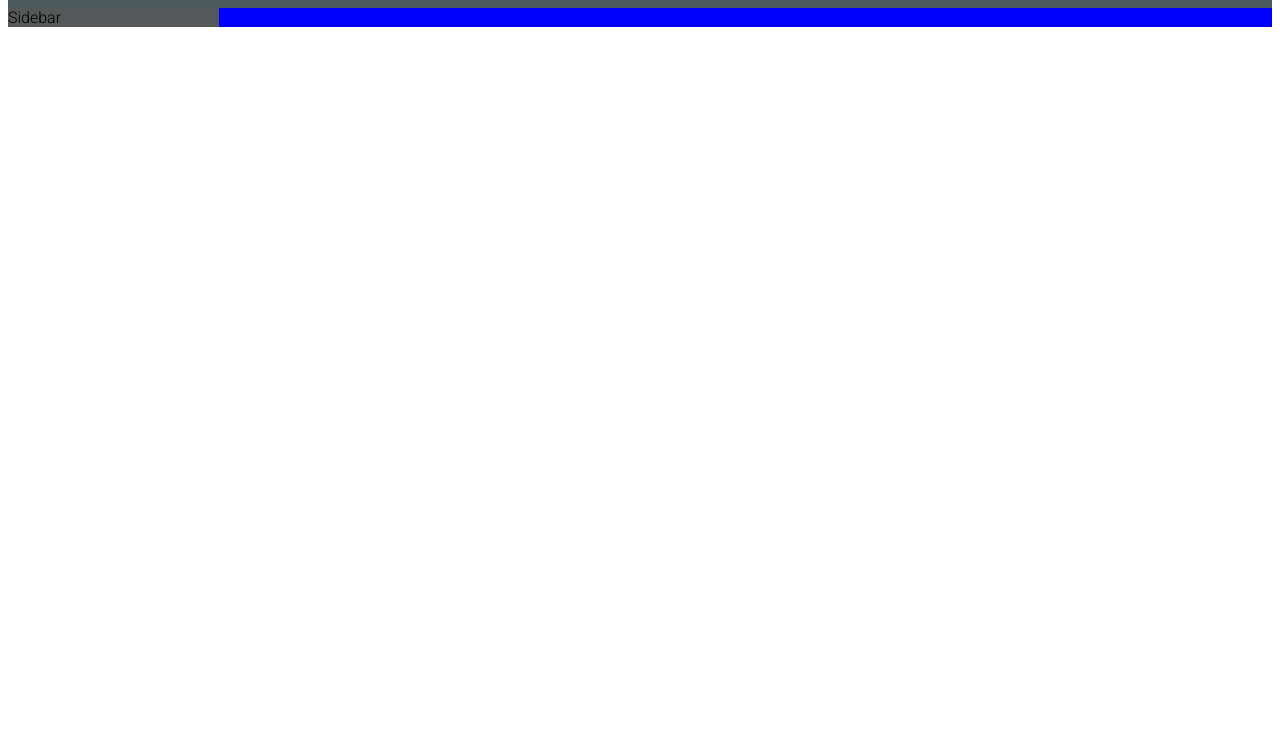
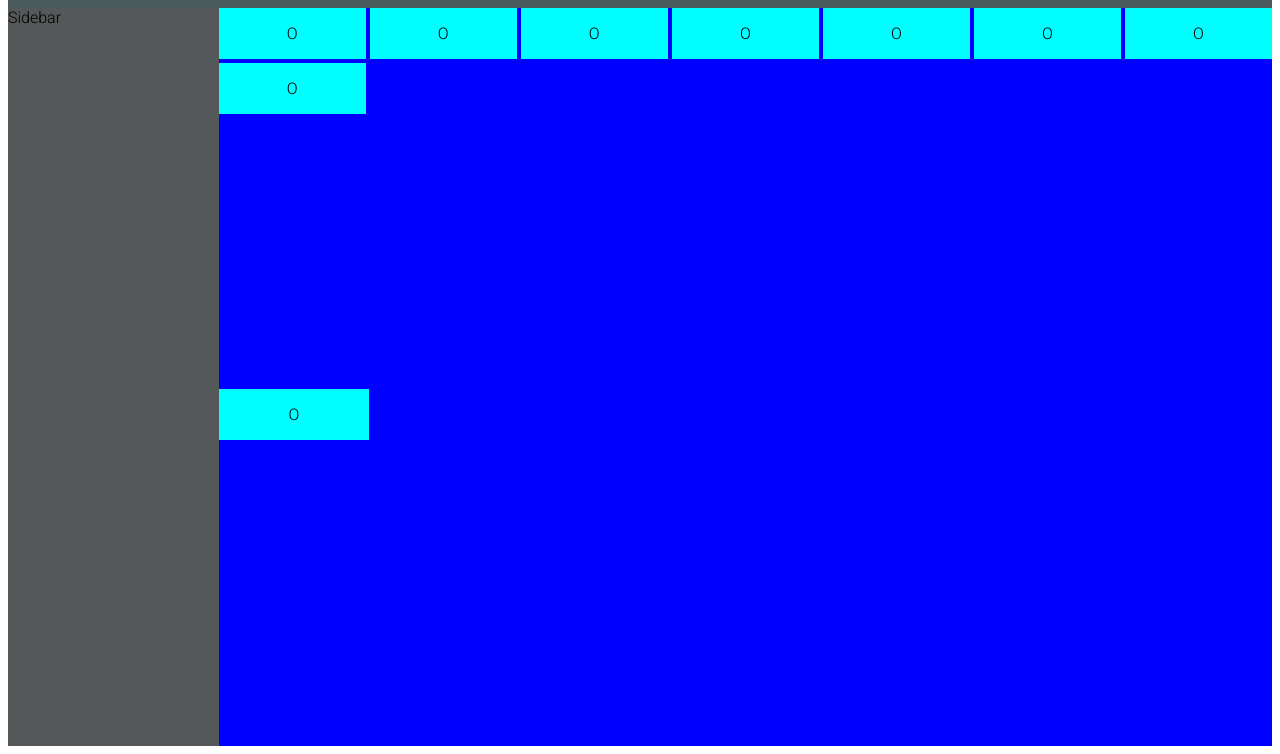
Before and after one commit to mikegecko/battleship, a website: page index.html in a window 1280 px wide. Shown: the part 48-802 px from the top of the page. Drawn offline with Linux system fonts and the light colour scheme.

Commit message:
Add scripts to html & create grid area

```diff
--- a/index.html
+++ b/index.html
@@ -6,12 +6,30 @@
     <meta name="viewport" content="width=device-width, initial-scale=1.0">
     <link rel="stylesheet" href="styles.css">
     <title>Battleship</title>
+    <script type="module" src="./scripts/main.js" defer></script>
+    <script type="module" src="./scripts/ship.js"></script>
+    <script type="module" src="./scripts/player.js"></script>
 </head>
 <body>
     <div class="header">Battleship</div>
     <div class="body-container">
         <div class="sidebar">Sidebar</div>
-        <div class="game-area"></div>
+        <div class="game-area">
+            <div class="shot-container">
+                <div class="item">O</div>
+                <div class="item">O</div>
+                <div class="item">O</div>
+                <div class="item">O</div>
+                <div class="item">O</div>
+                <div class="item">O</div>
+                <div class="item">O</div>
+                <div class="item">O</div>
+
+            </div>
+            <div class="ship-container">
+                <div class="item-2">O</div>
+            </div>
+        </div>
     </div>
 </body>
 </html>
--- a/package.json
+++ b/package.json
@@ -1,10 +1,15 @@
 {
 
   "devDependencies": {
+
     "jest": "^29.2.1"
+
   },
+
   "scripts": {
+
     "test": "jest"
+
   }
 
 }
```
Also changed, not shown: 1 other file.
